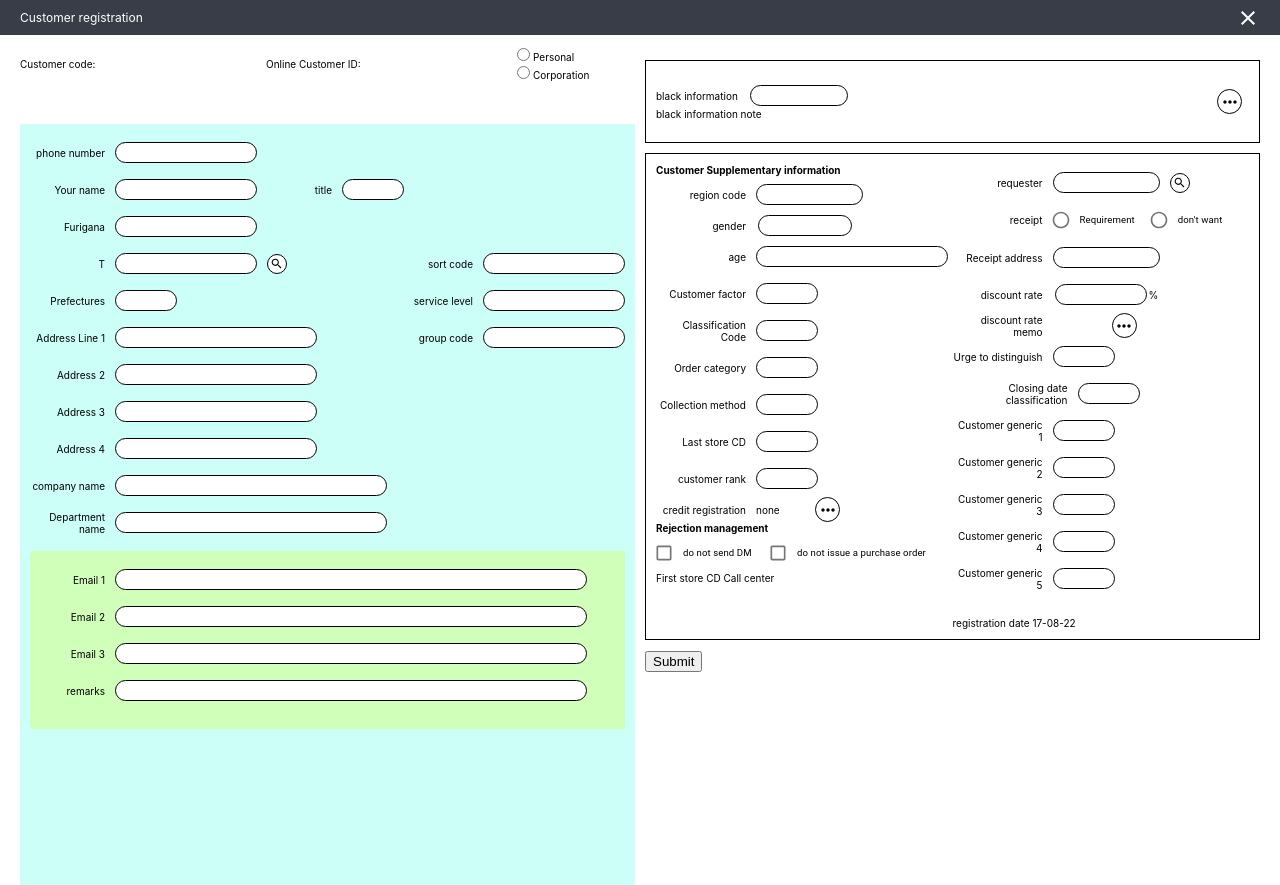
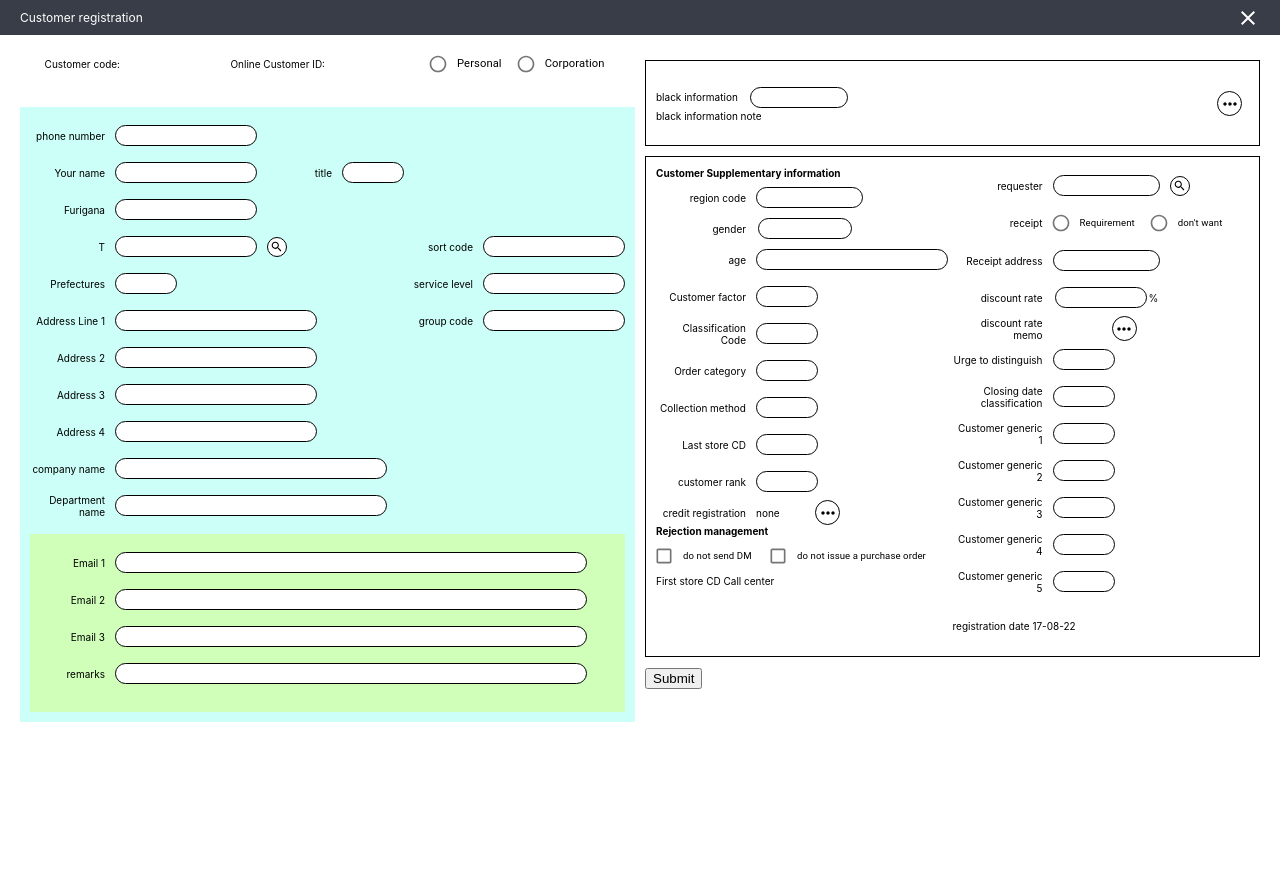
Before and after one commit to tasnuba-sraboni/react-ojt, a React (Create React App) app in the folder project-form/: page / in a window 1280 px wide. After the commit the page ends 800 px from the top, so only its background shows below. Built offline with nearby package versions, Linux system fonts and the light colour scheme.

Commit message:
refactored

```diff
--- a/project-form/src/component/Customer/index.tsx
+++ b/project-form/src/component/Customer/index.tsx
@@ -1,37 +1,141 @@
+import React from "react";
 import { makeStyles } from "@material-ui/core/styles";
+import { addCustomerType, cutomerDetails, ErrorType } from "..";
+import TextField from "@material-ui/core/TextField";
+import CustomerTextField from "../CustomerTextField";
+import Radio from "@material-ui/core/Radio";
+import RadioGroup from "@material-ui/core/RadioGroup";
+import FormControlLabel from "@material-ui/core/FormControlLabel";
 
-const useStyles = makeStyles({
+const useStyles = makeStyles((theme) => ({
   customer: {
     fontSize: "10px",
     padding: "10px 0",
     display: "grid",
-    gridTemplateColumns: "2fr 2fr 1fr",
+    gridTemplateColumns: "1fr 1fr 1fr",
     justifyContent: "space-evenly",
     alignItems: "center",
   },
+  column: {
+    display: "flex",
+    alignItems: "center",
+  },
+  label: {
+    width: "100px",
+    display: "inline-block",
+    textAlign: "right",
+    paddingRight: "10px",
+  },
   input: {
     border: "0",
+    width: "60px",
   },
-});
+  radioButton: {
+    gridColumn: "2/6",
+    fontSize: "12px",
+    "& .MuiFormGroup-root": {
+      flexWrap: "noWrap",
+      flexDirection: "row",
+    },
+    "& .MuiTypography-body1": {
+      fontSize: theme.spacing(1.4),
+    },
+  },
+}));
+type CustomerProps = {
+  customer: addCustomerType;
+  errors: ErrorType;
+  handelSetCustomer: (cutomerDetails: cutomerDetails) => void;
+};
 
-const Customer = () => {
+const Customer = ({ customer, errors, handelSetCustomer }: CustomerProps) => {
   const classes = useStyles();
+
   return (
     <div className={classes.customer}>
+      <div className={classes.column}>
+        <label className={classes.label}>Customer code:</label>
+        <TextField
+          name="customerCode"
+          id="customerCode"
+          value={customer.customer.customerCode}
+          onChange={(event: React.ChangeEvent<HTMLInputElement>) => {
+            handelSetCustomer({
+              infoType: "customer",
+              name: event.target.name,
+              value: event.target.value,
+            });
+          }}
+          InputProps={{ disableUnderline: true }}
+          className={classes.input}
+        />
+      </div>
+      <div className={classes.column}>
+        <label className={classes.label}>Online Customer ID:</label>
+        <TextField
+          name="customerId"
+          id="customerId"
+          value={customer.customer.customerId}
+          onChange={(event: React.ChangeEvent<HTMLInputElement>) => {
+            handelSetCustomer({
+              infoType: "customer",
+              name: event.target.name,
+              value: event.target.value,
+            });
+          }}
+          InputProps={{ disableUnderline: true }}
+          className={classes.input}
+        />
+      </div>
+
       <div>
-        <label>Customer code: </label>
-        <input size={3} className={classes.input} />
+        <div className={classes.radioButton}>
+          <RadioGroup>
+            <FormControlLabel
+              name="customerType"
+              value="Personal"
+              control={
+                <Radio
+                  size="small"
+                  color="primary"
+                  onChange={(event) => {
+                    handelSetCustomer({
+                      infoType: "customer",
+                      name: event.target.name,
+                      value: event.target.value,
+                    });
+                  }}
+                />
+              }
+              label="Personal"
+            />
+
+            <FormControlLabel
+              name="customerType"
+              value="Corporation"
+              control={
+                <Radio
+                  size="small"
+                  color="primary"
+                  onChange={(event) => {
+                    handelSetCustomer({
+                      infoType: "customer",
+                      name: event.target.name,
+                      value: event.target.value,
+                    });
+                  }}
+                />
+              }
+              label="Corporation"
+            />
+          </RadioGroup>
+        </div>
       </div>
-      <div>
-        <label>Online Customer ID: </label>
-        <input size={3} className={classes.input} />
-      </div>
-      <div>
-        <input type="radio" name="category" />
+
+      {/* <input type="radio" name="category" />
         <label>Personal</label> <br />
         <input type="radio" name="category" />
-        <label>Corporation</label>
-      </div>
+        <label>Corporation</label> */}
     </div>
   );
 };
--- a/project-form/src/component/Email/index.tsx
+++ b/project-form/src/component/Email/index.tsx
@@ -1,8 +1,6 @@
 import { makeStyles } from "@material-ui/core/styles";
 import TextField from "@material-ui/core/TextField";
-import { addCustomerType } from "..";
-import { cutomerDetails } from "..";
-import { ErrorType } from "..";
+import { addCustomerType, cutomerDetails, ErrorType } from "..";
 import CustomerTextField from "../CustomerTextField";
 
 const useStyles = makeStyles((theme) => ({
@@ -26,6 +24,7 @@ const useStyles = makeStyles((theme) => ({
   },
   input: {
     gridColumn: "2/9",
+    width: "450px",
     border: "1px solid #000",
     borderRadius: "25px",
     height: "19px",
@@ -63,11 +62,25 @@ const useStyles = makeStyles((theme) => ({
 type EmailProps = {
   customer: addCustomerType;
   errors: ErrorType;
+  setErrors: React.Dispatch<React.SetStateAction<ErrorType>>;
   handelSetCustomer: (cutomerDetails: cutomerDetails) => void;
 };
 
-const Email = ({ customer, errors, handelSetCustomer }: EmailProps) => {
+const Email = ({
+  customer,
+  errors,
+  setErrors,
+  handelSetCustomer,
+}: EmailProps) => {
   const classes = useStyles();
+  // const emailInput = "[a-z0-9]+@[a-z]+.[a-z]{2,3}";
+  // const emailInput =
+  //   "^(([^<>()[]\\.,;:s@]+(.[^<>()[]\\.,;:s@]+)*)|(.+))@(([[0-9]{1,3}.[0-9]{1,3}.[0-9]{1,3}.[0-9]{1,3}])|(([a-zA-Z-0-9]+.)+[a-zA-Z]{2,}))$";
+  const emailInput =
+    /^(([^<>()[\]\\.,;:\s@"]+(\.[^<>()[\]\\.,;:\s@"]+)*)|(".+"))@((\[[0-9]{1,3}\.[0-9]{1,3}\.[0-9]{1,3}\.[0-9]{1,3}\])|(([a-zA-Z\-0-9]+\.)+[a-zA-Z]{2,}))$/;
+
+  // console.log(customer.email);
+
   return (
     <div className={classes.emailInfo}>
       <div className={classes.rows}>
@@ -83,6 +96,41 @@ const Email = ({ customer, errors, handelSetCustomer }: EmailProps) => {
           handelSetCustomer={handelSetCustomer}
         />
       </div>
+      {/* <div className={classes.rows}>
+        <label className={classes.label}>Email 1</label>
+        <TextField
+          name="email1"
+          id="email1"
+          value={customer.email.email1}
+          onChange={(event: React.ChangeEvent<HTMLInputElement>) => {
+            if (!event.target.value.match(emailInput)) {
+              console.log(event.target.value);
+
+              // setErrors((prev) => ({
+              //   ...prev,
+              //   email1: "Invalid email",
+              // }));
+              errors.email1 = "Invalid email";
+              handelSetCustomer({
+                infoType: "email",
+                name: event.target.name,
+                value: "",
+              });
+            } else {
+              errors.email1 = "";
+              handelSetCustomer({
+                infoType: "email",
+                name: event.target.name,
+                value: event.target.value,
+              });
+            }
+          }}
+          InputProps={{ disableUnderline: true }}
+          className={classes.input}
+          helperText={errors.email1}
+          error={Boolean(errors.email1)}
+        />
+      </div> */}
       <div className={classes.rows}>
         <CustomerTextField
           name="email2"
--- a/project-form/src/component/SupplementaryInfo/index.tsx
+++ b/project-form/src/component/SupplementaryInfo/index.tsx
@@ -180,7 +180,7 @@ const SupplementaryInfo = ({
   const [open, setOpen] = React.useState(false);
   const [gender, setGender] = React.useState("");
 
-  console.log(customer.supplementaryInfo);
+  // console.log(customer.supplementaryInfo);
 
   const handleOpen = () => {
     setOpen(true);
@@ -577,7 +577,7 @@ const SupplementaryInfo = ({
             id="closingDateClassification"
             label="Closing date classification"
             size="40px"
-            labelWidth="115px"
+            labelWidth="90px"
             value={customer.supplementaryInfo.closingDateClassification}
             infoType="supplementaryInfo"
             customer={customer}
--- a/project-form/src/component/index.tsx
+++ b/project-form/src/component/index.tsx
@@ -28,7 +28,7 @@ const useStyles = makeStyles({
   },
   containerRight: {
     display: "grid",
-    gridTemplateRows: "0.6fr 2.7fr 1.3fr",
+    gridTemplateRows: "0.6fr 2.7fr 0.3fr",
     gap: "10px",
   },
   containerRightTop: {
@@ -51,6 +51,7 @@ export type addCustomerType = {
   customer: {
     customerCode?: string;
     customerId?: string;
+    customerType?: string;
   };
   basicInfo: {
     phoneNumber: string;
@@ -105,6 +106,7 @@ const addCustomer: addCustomerType = {
   customer: {
     customerCode: "",
     customerId: "",
+    customerType: "",
   },
   basicInfo: {
     phoneNumber: "",
@@ -272,8 +274,6 @@ const FormApp: React.FC = () => {
       "remarks",
     ];
 
-    // const emailValidationFields = ["email1", "email2", "email3"];
-
     for (let key in copyErrors) {
       if (
         validationFields.includes(key) &&
@@ -346,7 +346,11 @@ const FormApp: React.FC = () => {
       <form className={classes.container}>
         <div className={classes.containerLeft}>
           <div className={classes.containerLeftTop}>
-            <Customer />
+            <Customer
+              customer={customer}
+              errors={errors}
+              handelSetCustomer={handelSetCustomer}
+            />
           </div>
           <div className={classes.containerLeftBottom}>
             <BasicInfo
@@ -358,6 +362,7 @@ const FormApp: React.FC = () => {
             <Email
               customer={customer}
               errors={errors}
+              setErrors={setErrors}
               handelSetCustomer={handelSetCustomer}
             />
           </div>
```
